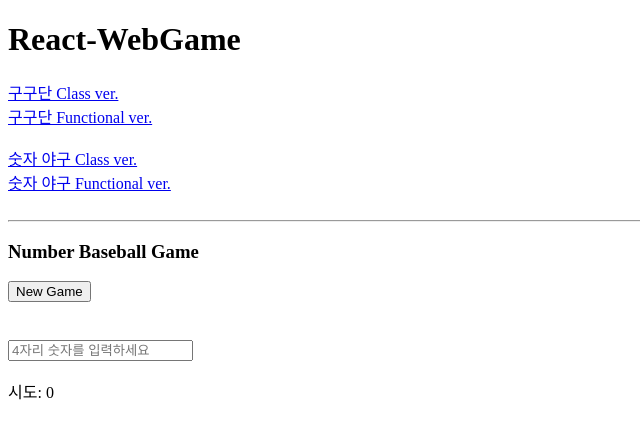
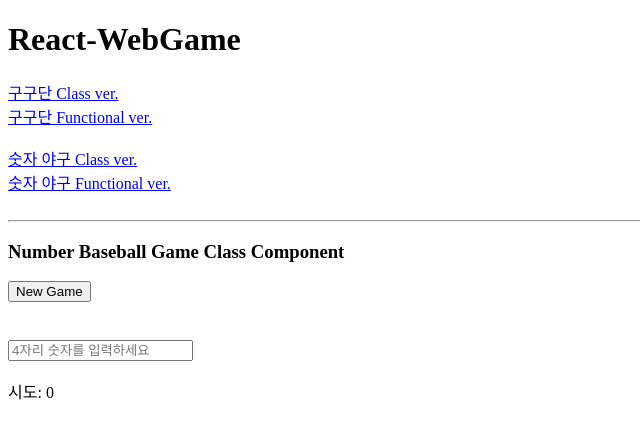
Before and after one commit to anxiubin/TIL, a React (Create React App) app in the folder dailyCoding/React-webgame/webGame/: page /NumberBaseballClass in a window 1280 px wide. Shown: the top 436 px of the page, without its empty margins (0-640 px from the left). Built offline with nearby package versions, Linux system fonts and the light colour scheme.

Commit message:
CLN: Edit title

```diff
--- a/dailyCoding/React-webgame/webGame/src/GuGuDan/GuGuDanClass.js
+++ b/dailyCoding/React-webgame/webGame/src/GuGuDan/GuGuDanClass.js
@@ -41,7 +41,7 @@ class GuGuDanClass extends Component {
   render() {
     return (
       <>
-      <h3>Class Component</h3>
+      <h3>GuGuDan Class Component</h3>
       <div>
         {this.state.first} 곱하기 {this.state.second} 는?
       </div>
--- a/dailyCoding/React-webgame/webGame/src/GuGuDan/GuGuDanFunction.js
+++ b/dailyCoding/React-webgame/webGame/src/GuGuDan/GuGuDanFunction.js
@@ -28,7 +28,7 @@ function GuGuDanFunction () {
 
     return (
       <>
-      <h3>Functional Component</h3>
+      <h3>GuGuDan Functional Component</h3>
       <div>
         {first} 곱하기 {second} 는?
       </div>
--- a/dailyCoding/React-webgame/webGame/src/NumberBaseball/NumberBaseballClass.js
+++ b/dailyCoding/React-webgame/webGame/src/NumberBaseball/NumberBaseballClass.js
@@ -87,7 +87,7 @@ class NumberBaseballClass extends Component {
       const {result,value, tries} = this.state;
     return (
       <>
-        <h3>Number Baseball Game</h3>
+        <h3>Number Baseball Game Class Component</h3>
         <div>
             <button onClick={this.onClick}>New Game</button>
         </div>
--- a/dailyCoding/React-webgame/webGame/src/NumberBaseball/NumberBaseballFunction.js
+++ b/dailyCoding/React-webgame/webGame/src/NumberBaseball/NumberBaseballFunction.js
@@ -64,7 +64,7 @@ function NumberBaseballFunction() {
 
   return (
     <>
-      <h3>Number Baseball Game</h3>
+      <h3>Number Baseball Game Functional Component</h3>
         <div>
             <button onClick={onClick}>New Game</button>
         </div>
```
